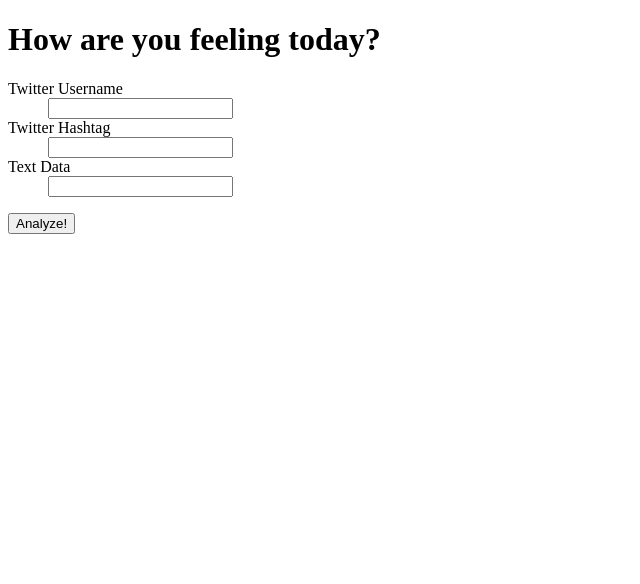
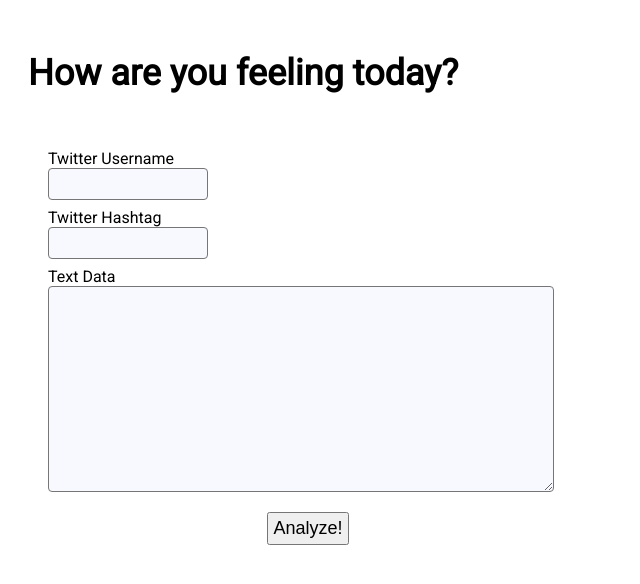
Before and after one commit to simonseo/tone-analyzer-website, a Flask app: page /analyze in a window 1280 px wide. Shown: the top 584 px of the page, without its empty margins (0-640 px from the left). Run offline with Flask 2, Linux system fonts and the light colour scheme; parts of the project's set-up code (start-up, migrations or seed data) failed here and were passed over; some libraries are stand-ins or nearby versions.

Commit message:
minimum presentable MVP created with CSS

```diff
--- a/app/form.py
+++ b/app/form.py
@@ -2,9 +2,9 @@
 # -*- coding: utf-8 -*-
 # @File Name: form.py
 # @Created:   2018-11-27 11:16:48  Simon Myunggun Seo (simon.seo@nyu.edu)
-# @Updated:   2018-11-27 15:53:27  Simon Seo (simon.seo@nyu.edu)
+# @Updated:   2018-11-27 17:17:26  Simon Seo (simon.seo@nyu.edu)
 
-from wtforms import Form, StringField, validators
+from wtforms import Form, StringField, TextAreaField, validators
 
 class EmotionAnalysisForm(Form):
 	username = StringField(
@@ -17,7 +17,7 @@ class EmotionAnalysisForm(Form):
 		validators=[validators.Optional()],
 		description="Enter a Twitter Hashtag without the #"
 		)
-	text_data = StringField(
+	text_data = TextAreaField(
 		label='Text Data',
 		validators=[
 			validators.Optional(),
@@ -38,7 +38,7 @@ class EmotionAnalysisForm(Form):
 			self.text_data.errors.append(msg)
 			return False
 		if cnt > 1:
-			msg = "Please provide only one field please."
+			msg = "Please provide only one field"
 			for field in l:
 				if field.data:
 					field.errors.append(msg)
--- /dev/null
+++ b/app/static/styles.css
@@ -0,0 +1,111 @@
+/*
+* @Author: Simon Myunggun Seo
+* @Date:   2018-11-27 15:59:23
+* @Last Modified by:   Simon Seo
+* @Last Modified time: 2018-11-27 17:16:45
+*/
+@import url('https://fonts.googleapis.com/css?family=Roboto');
+
+body {
+	font-family: 'Roboto', sans-serif;
+}
+header {
+	padding: 20px;
+	padding-bottom: 15px;
+}
+h1 {
+	font-size: 36px;
+}
+
+dt {
+	margin-left: 40px;
+}
+
+dd {
+	margin-bottom: 8px;
+}
+input {
+	padding: 4px;
+}
+#hashtag, #username {
+	-webkit-appearance: searchfield;
+	text-align: right;
+	width: 150px;
+	font-size: 1.2em;
+	border-radius: 4px;
+	border-width: 1px;
+	border-style: solid;
+	background-color: ghostwhite;
+}
+
+#text_data {
+	/*-webkit-appearance: textarea;*/
+	border-radius: 4px;
+	border-width: 1px;
+	border-style: solid;
+	background-color: ghostwhite;
+	width: 500px;
+    height: 200px;
+}
+
+div.center {
+	text-align: center;
+	max-width: 600px;
+}
+
+
+ul.flash_message {
+	border-style: solid;
+    border-width: 1px;
+    border-color: hotpink;
+    border-radius: 5px;
+    background: lightpink;
+}
+
+ul.flash_message li {
+	padding: 2px;
+}
+
+section {
+	text-align: center;
+}
+div.twitter {
+    display: inline-block;
+}
+.twitter-tweet {
+}
+input[type="submit"] {
+	font-size: large;
+	padding: 4px;
+}
+section.emotion {
+	font-size: 18px;
+	margin-bottom: 40px;
+
+}
+section.emotion div {
+	display: inline-block;
+	border-width: 1px;
+	border-radius: 5px;
+	border-style: solid;
+	padding: 25px 40px;
+	max-width: 750px;
+}
+.highly_positive, .positive, .neutral, .negative, .highly_negative {
+	font-weight: bold;
+}
+.highly_positive {
+	color: green;
+}
+.positive {
+	color: purple;
+}
+.neutral {
+	color: grey;
+}
+.negative {
+	color: blue;
+}
+.highly_negative {
+	color: red;
+}
--- a/app/templates/analyze.html
+++ b/app/templates/analyze.html
@@ -6,16 +6,19 @@
 	<meta http-equiv="X-UA-Compatible" content="IE=Edge">
 	<meta charset="UTF-8">
 	<title>{{ title }}</title>
+	<link rel="stylesheet" href="{{ url_for('static', filename='styles.css') }}">
 </head>
 <body>
-<h1>{{ title }}</h1>
+<header><h1>{{ title }}</h1></header>
 <form method=POST>
   <dl>
     {{ render_field(form.username) }}
     {{ render_field(form.hashtag) }}
     {{ render_field(form.text_data) }}
   </dl>
-  <input type="submit" value="Analyze!">
+  <div class="center">
+    <input type="submit" value="Analyze!">
+  </div>
 </form>
 </body>
 </html>
--- a/app/views.py
+++ b/app/views.py
@@ -2,7 +2,7 @@
 # -*- coding: utf-8 -*-
 # @File Name: views.py
 # @Created:   2018-11-27 10:59:29  Simon Myunggun Seo (simon.seo@nyu.edu)
-# @Updated:   2018-11-27 15:49:35  Simon Seo (simon.seo@nyu.edu)
+# @Updated:   2018-11-27 17:04:33  Simon Seo (simon.seo@nyu.edu)
 import os, logging
 logger = logging.getLogger(__name__)
 
@@ -25,25 +25,31 @@ twitter_api = TwitterAPI()
 def route_analyze_emotion():
 	form = EmotionAnalysisForm(request.form) # is request.form required here?
 	if request.method == 'POST' and form.validate():
-		if form.username.data:
-			input_field = "username"
-			keyword = form.username.data.replace('@', '')
-			documents, response = twitter_api.get_tweets_by_username(keyword, 20)
-			documents = ' '.join(documents)
-			data = response
-			emotion_scores, errors = azure_api.analyze_emotion([documents], ['en'])
-		elif form.hashtag.data:
-			input_field = "hashtag"
-			keyword = form.hashtag.data.replace('#', '')
-			documents, response = twitter_api.get_tweets_by_hashtag(keyword, 20)
-			documents = ' '.join(documents)
-			data = response
-			emotion_scores, errors = azure_api.analyze_emotion([documents], ['en'])
-		elif form.text_data.data:
-			input_field = "text_data"
-			keyword = None
-			data = form.text_data.data
-			emotion_scores, errors = azure_api.analyze_emotion([form.text_data.data], ['en'])
+		try:
+			if form.username.data:
+				input_field = "username"
+				keyword = form.username.data.replace('@', '')
+				documents, response = twitter_api.get_tweets_by_username(keyword, 20)
+				documents = ' '.join(documents)
+				data = response
+				emotion_scores, errors = azure_api.analyze_emotion([documents], ['en'])
+			elif form.hashtag.data:
+				input_field = "hashtag"
+				keyword = form.hashtag.data.replace('#', '')
+				documents, response = twitter_api.get_tweets_by_hashtag(keyword, 20)
+				documents = ' '.join(documents)
+				data = response
+				emotion_scores, errors = azure_api.analyze_emotion([documents], ['en'])
+			elif form.text_data.data:
+				input_field = "text_data"
+				keyword = None
+				data = form.text_data.data.split('\n')
+				emotion_scores, errors = azure_api.analyze_emotion([form.text_data.data], ['en'])
+		except Exception as e:
+			input_field = ""
+			keyword = ""
+			data = []
+			emotion_scores = [0]
 		session['results'] = {
 			'input_field' : input_field,
 			'keyword' : keyword,
```
Also changed, not shown: app/helpers.py (+5 -3 lines), app/templates/_formhelpers.html (+28 -11 lines), app/templates/results.html (+18 -6 lines).
